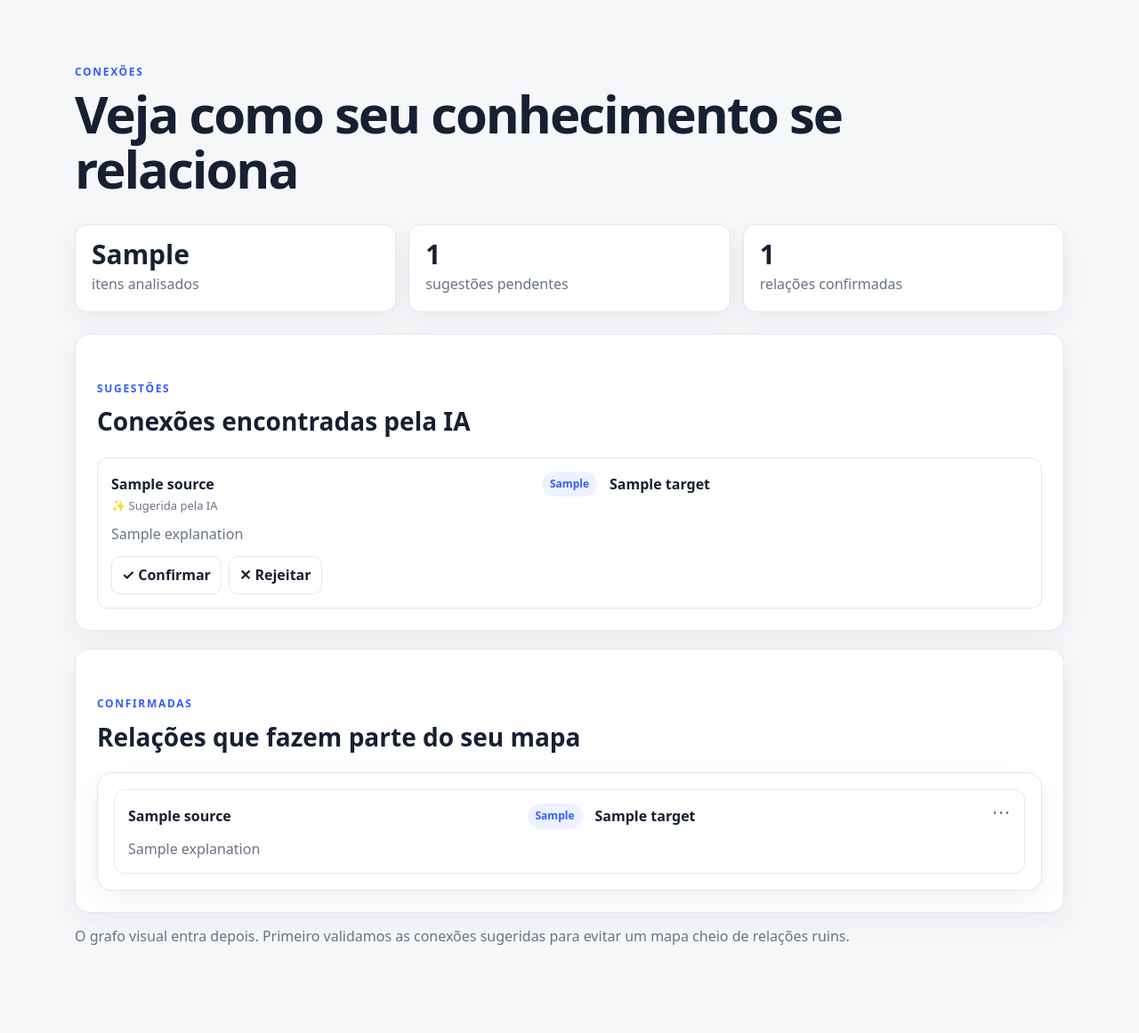
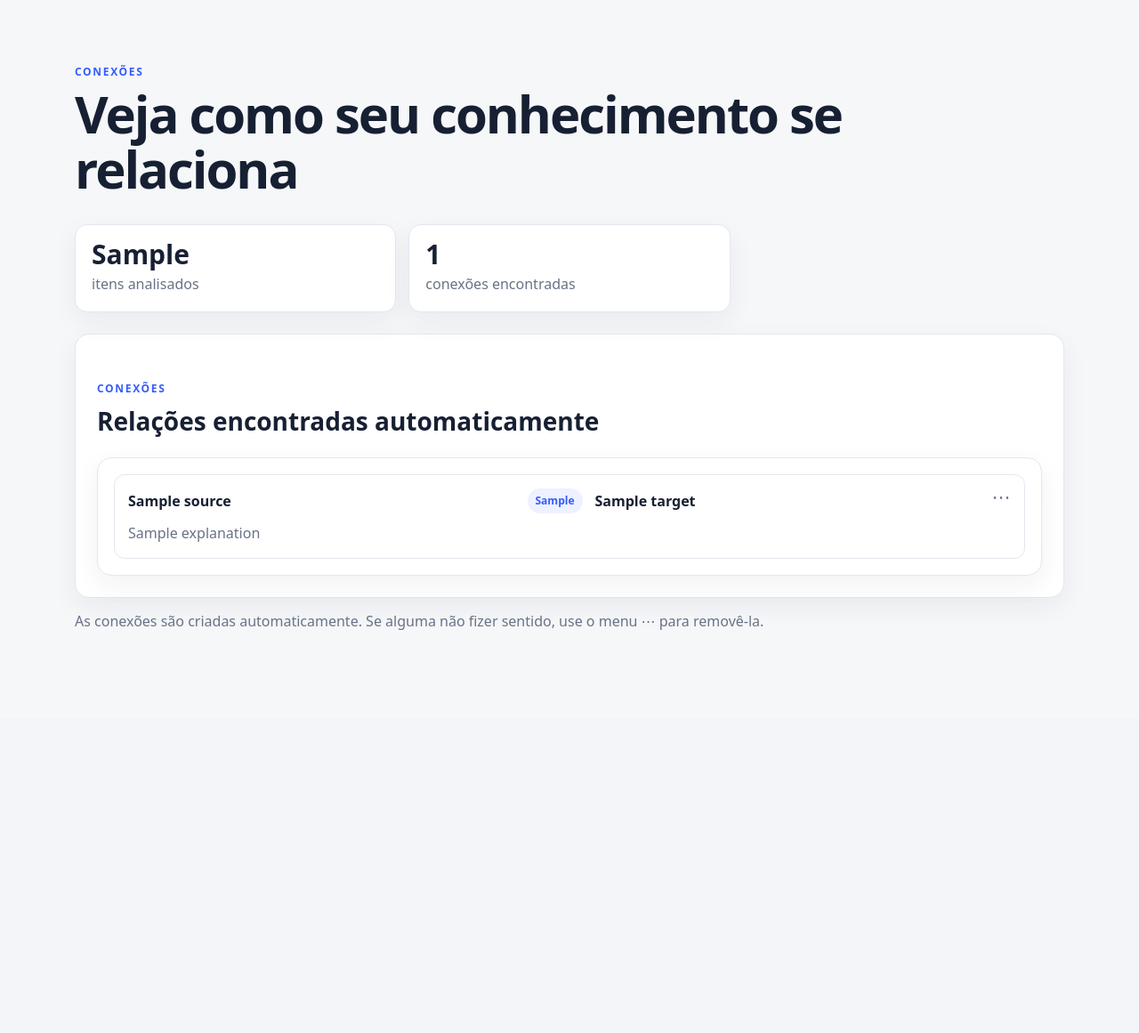
Before and after one commit to ramkar987/segundo_cerebro, a Django app: template templates/knowledge/connections.html in a window 1280 px wide. Shown: the part 68-1229 px from the top of the page at 89% size. After the commit the page ends 776 px from the top, so only its background shows below. Run offline with Django 5.2, Linux system fonts and the light colour scheme; the template is opened without the code that fills it: most values are stand-ins (such as "Sample title", 1, 10 or a date in 2020).

Commit message:
Remove connection confirmation workflow from UI

```diff
--- a/templates/knowledge/connections.html
+++ b/templates/knowledge/connections.html
@@ -14,87 +14,28 @@
     <span>itens analisados</span>
   </div>
   <div class="stat-card">
-    <strong>{{ suggested_count }}</strong>
-    <span>sugestões pendentes</span>
-  </div>
-  <div class="stat-card">
-    <strong>{{ confirmed_count }}</strong>
-    <span>relações confirmadas</span>
+    <strong>{{ connection_count }}</strong>
+    <span>conexões encontradas</span>
   </div>
 </div>
 
 <section class="detail-section">
   <div class="section-head">
     <div>
-      <p class="eyebrow">SUGESTÕES</p>
-      <h2>Conexões encontradas pela IA</h2>
-    </div>
-  </div>
-
-  <div class="relations">
-    {% for relation in suggested_relations %}
-      <div class="relation-card">
-        <div class="relation-pair">
-          <a href="{{ relation.source.get_absolute_url }}"><strong>{{ relation.source.title }}</strong></a>
-          <span class="relation-type">{{ relation.get_relation_type_display }}</span>
-          <a href="{{ relation.target.get_absolute_url }}"><strong>{{ relation.target.title }}</strong></a>
-        </div>
-
-        <div class="card-meta">
-          <span>✨ Sugerida pela IA</span>
-          {% if relation.confidence %}
-            <span>confiança {% widthratio relation.confidence 1 100 %}%</span>
-          {% endif %}
-        </div>
-
-        {% if relation.explanation %}
-          <p class="muted">{{ relation.explanation }}</p>
-        {% endif %}
-
-        <div class="relation-actions">
-          <form method="post" action="{% url 'confirm_relation' relation.pk %}">
-            {% csrf_token %}
-            <button type="submit">✓ Confirmar</button>
-          </form>
-          <form method="post" action="{% url 'reject_relation' relation.pk %}">
-            {% csrf_token %}
-            <button type="submit">✕ Rejeitar</button>
-          </form>
-        </div>
-      </div>
-    {% empty %}
-      <div class="empty">
-        {% if analyzed_items < 2 %}
-          São necessários pelo menos 2 conteúdos analisados para descobrir relações.
-        {% else %}
-          Ainda não há sugestões pendentes. O sistema só cria conexões quando encontra uma relação suficientemente forte.
-        {% endif %}
-      </div>
-    {% endfor %}
-  </div>
-</section>
-
-<section class="detail-section">
-  <div class="section-head">
-    <div>
-      <p class="eyebrow">CONFIRMADAS</p>
-      <h2>Relações que fazem parte do seu mapa</h2>
+      <p class="eyebrow">CONEXÕES</p>
+      <h2>Relações encontradas automaticamente</h2>
     </div>
   </div>
 
   <div class="relations big">
-    {% for relation in confirmed_relations %}
+    {% for relation in active_relations %}
       <div class="relation-card confirmed-relation-card">
         <details class="relation-more">
           <summary title="Mais opções" aria-label="Mais opções">⋯</summary>
           <div class="relation-more-menu">
-            <form method="post" action="{% url 'unconfirm_relation' relation.pk %}">
-              {% csrf_token %}
-              <button type="submit">Desfazer confirmação</button>
-            </form>
             <form method="post" action="{% url 'reject_relation' relation.pk %}">
               {% csrf_token %}
-              <button type="submit" class="danger-action">Rejeitar relação</button>
+              <button type="submit" class="danger-action">Remover conexão</button>
             </form>
           </div>
         </details>
@@ -104,17 +45,33 @@
           <span class="relation-type">{{ relation.get_relation_type_display }}</span>
           <a href="{{ relation.target.get_absolute_url }}"><strong>{{ relation.target.title }}</strong></a>
         </div>
+
+        <div class="card-meta">
+          {% if relation.origin == 'ai' %}
+            <span>✨ Encontrada pela IA</span>
+          {% endif %}
+          {% if relation.confidence %}
+            <span>confiança {% widthratio relation.confidence 1 100 %}%</span>
+          {% endif %}
+        </div>
+
         {% if relation.explanation %}
           <p class="muted">{{ relation.explanation }}</p>
         {% endif %}
       </div>
     {% empty %}
-      <div class="empty">Nenhuma relação confirmada ainda.</div>
+      <div class="empty">
+        {% if analyzed_items < 2 %}
+          São necessários pelo menos 2 conteúdos analisados para descobrir conexões.
+        {% else %}
+          Ainda não foram encontradas conexões suficientemente fortes entre os conteúdos.
+        {% endif %}
+      </div>
     {% endfor %}
   </div>
 </section>
 
 <p class="muted connection-footnote">
-  O grafo visual entra depois. Primeiro validamos as conexões sugeridas para evitar um mapa cheio de relações ruins.
+  As conexões são criadas automaticamente. Se alguma não fizer sentido, use o menu ⋯ para removê-la.
 </p>
 {% endblock %}
```
